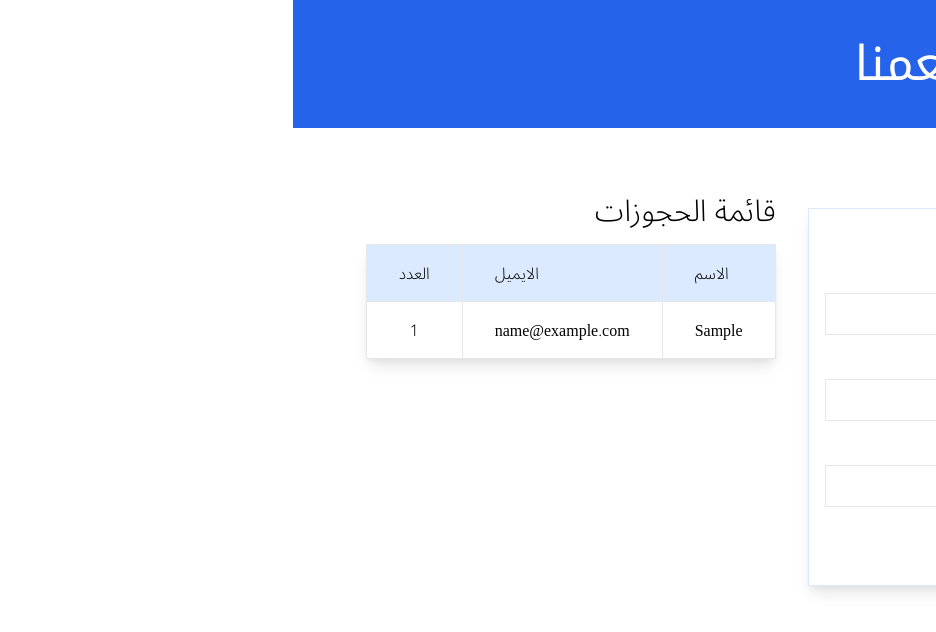
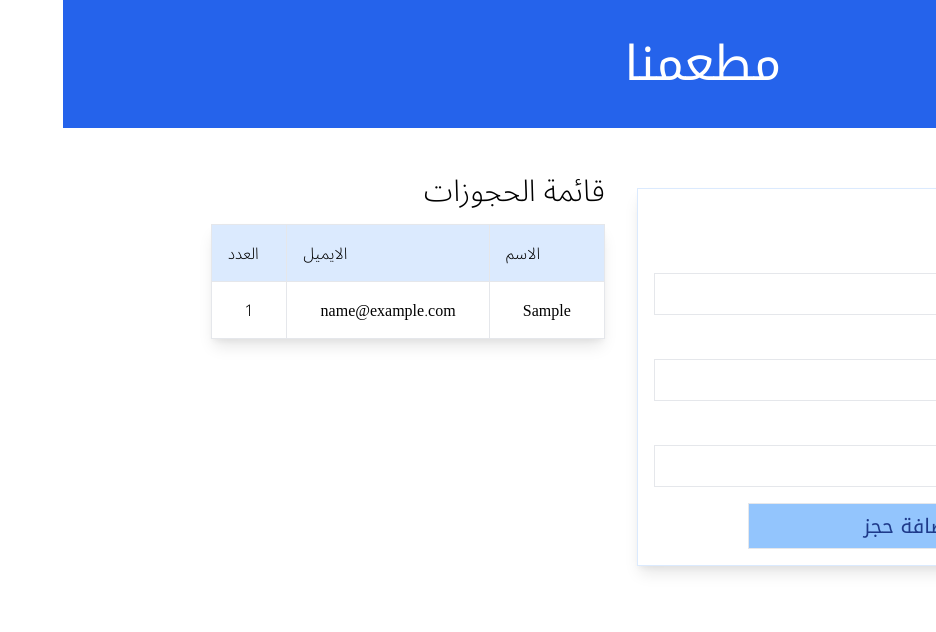
Before and after one commit to kabaros/barmaga-restaurant, a React (Create React App) app: page / in a window 1280 px wide. Both pictures are taken after typing "Sample", "name@example.com" into the empty fields and a click on the input "اضافة حجز". Shown: the top 632 px of the page, without its empty margins (344-1280 px from the left). Built offline with nearby package versions, Linux system fonts and the light colour scheme.

Commit message:
Show Conditional Rendering

```diff
--- a/src/App.tsx
+++ b/src/App.tsx
@@ -14,23 +14,23 @@ const App = () => {
     ])
   }
   return (
-    <div>
+    <>
       <header className="site-logo bg-blue-600 py-10 text-white text-5xl">
             مطعمنا
       </header>
       <div className="container">
 
-        <div className="w-full flex">
+        <div className="w-full flex flex-wrap">
           <div className="flex-1 ml-4">
             <AddReservation onAdd={onAddReservation}/>
           </div>
-          <div className="w-1/3">
+          <div className="w-2/5">
             <ReservationsList reservations={reservations}/>
           </div>
 
         </div>
       </div>
-    </div>
+    </>
   );
 }
 
--- a/src/components/ReservationsList.tsx
+++ b/src/components/ReservationsList.tsx
@@ -5,11 +5,15 @@ type ReservationListProps = {
   reservations: ReservationType[]
 }
 
+// conditional rendering
 const ReservationsList: React.FC<ReservationListProps> = ({reservations}) => {
+  const hasReservations = reservations.length > 0;
+
   return (
     <div>
       <h2 className="text-3xl mb-4">قائمة الحجوزات</h2>
-      <table className="reservation-list">
+      {!hasReservations&& <div className="text-xs text-gray">لا توجد حجوزات</div>}
+      {hasReservations && <table className="reservation-list">
         <thead>
           <tr>
             <th>الاسم</th>
@@ -26,7 +30,7 @@ const ReservationsList: React.FC<ReservationListProps> = ({reservations}) => {
             </tr>
           })}
         </tbody>
-      </table>
+      </table>}
     </div>
   );
 };
--- a/src/index.css
+++ b/src/index.css
@@ -50,7 +50,7 @@
         @apply w-full shadow-lg bg-white;
     }
     .reservation-list th {
-        @apply bg-blue-100 font-light border text-left px-8 py-4;
+        @apply bg-blue-100 font-light border text-left p-4;
     }
     .reservation-list tbody td {
         @apply border px-8 py-4 text-center;
@@ -62,6 +62,6 @@
         @apply font-title text-3xl text-4xl text-center mb-6;
     }
     .container {
-        @apply font-normal max-w-5xl mx-auto m-4 p-10;
+        @apply font-normal max-w-5xl mx-auto m-4 p-5;
     }
 }
```
